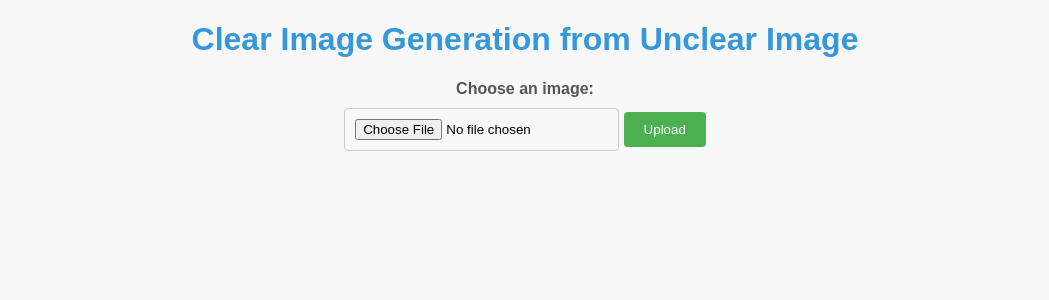
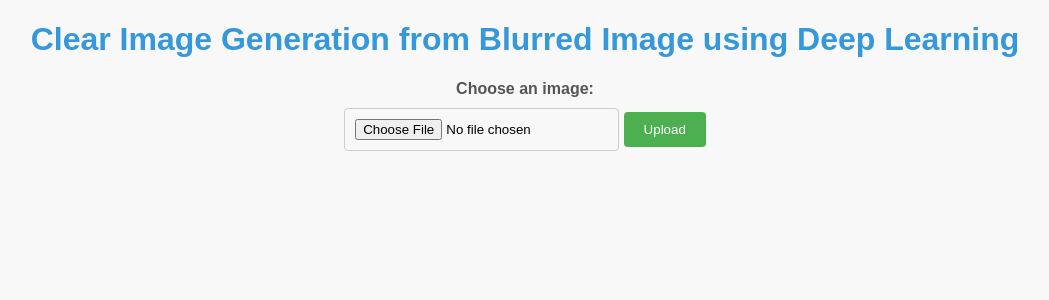
Before and after one commit to VasiLucyGuidoArnold/Clear-Image-Generation-from-Blurred-Image-using-Deep-Learning, a Flask app: page / in a window 1280 px wide. Shown: the top 300 px of the page, without its empty margins (115-1164 px from the left). Run offline with Flask 3, Linux system fonts and the light colour scheme.

Commit message:
Update index.html

```diff
--- a/templates/index.html
+++ b/templates/index.html
@@ -96,7 +96,7 @@
     </style>
 </head>
 <body>
-    <h1>Clear Image Generation from Unclear Image</h1>
+    <h1>Clear Image Generation from Blurred Image using Deep Learning</h1>
 
     <form action="/" method="post" enctype="multipart/form-data">
         <label for="img">Choose an image:</label>
```
